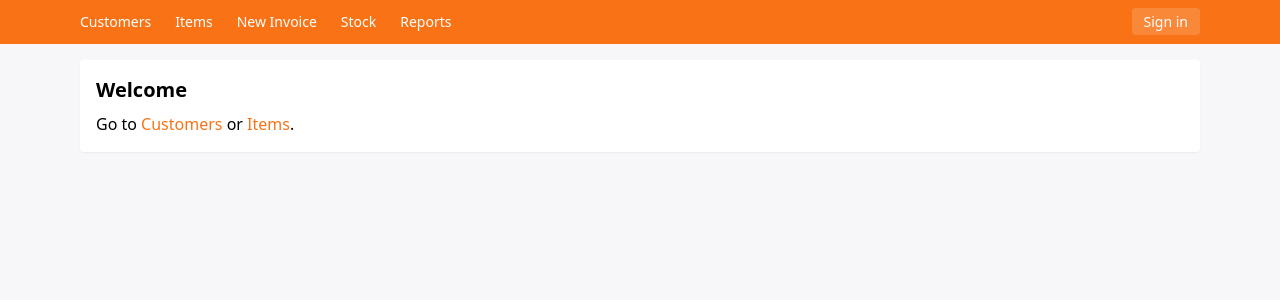
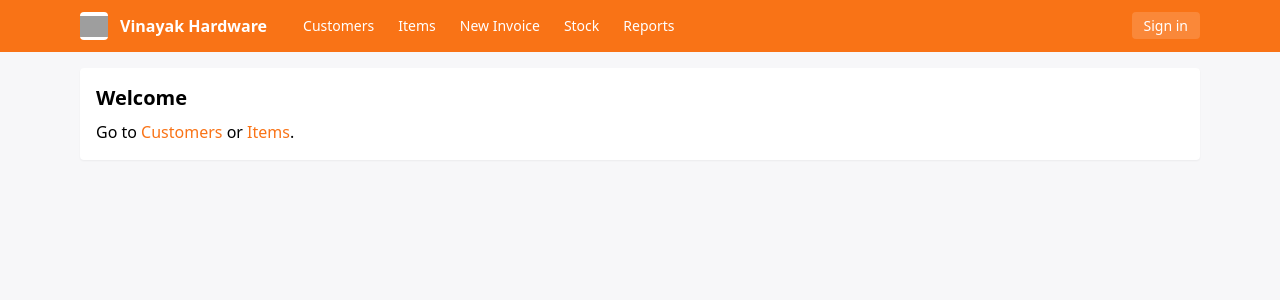
Before and after one commit to hetalpatel18686-sys/invoive_vinayak-hardware, a Next.js app: page / in a window 1280 px wide. Shown: the top 300 px of the page. Built offline with nearby package versions, Linux system fonts and the light colour scheme; no server answers; grey boxes are pictures that could not be loaded.

Commit message:
Update NavBar.tsx

```diff
--- a/src/components/NavBar.tsx
+++ b/src/components/NavBar.tsx
@@ -1,41 +1,77 @@
+'use client';
+import Link from 'next/link';
+import { supabase } from '@/lib/supabaseClient';
+import { useEffect, useState } from 'react';
 
-'use client'
-import Link from 'next/link'
-import { supabase } from '@/lib/supabaseClient'
-import { useEffect, useState } from 'react'
+export default function NavBar() {
+  // ✅ 1) Hide NavBar on the login page
+  if (typeof window !== 'undefined') {
+    if (window.location.pathname === '/login') {
+      return null;
+    }
+  }
 
-export default function NavBar(){
-  const [email, setEmail] = useState<string | null>(null)
+  // Brand from environment variables (set in Vercel → Settings → Environment Variables)
+  const brandName = process.env.NEXT_PUBLIC_BRAND_NAME || 'Vinayak Hardware';
+  const brandLogo = process.env.NEXT_PUBLIC_BRAND_LOGO_URL || '';
+
+  const [email, setEmail] = useState<string | null>(null);
+
   useEffect(() => {
-    supabase.auth.getUser().then(({data})=> setEmail(data.user?.email ?? null))
-  }, [])
+    supabase.auth.getUser().then(({ data }) => setEmail(data.user?.email ?? null));
+  }, []);
 
   const signOut = async () => {
-    await supabase.auth.signOut()
-    window.location.href = '/login'
-  }
+    await supabase.auth.signOut();
+    window.location.href = '/login';
+  };
 
   return (
     <header className="w-full bg-primary text-white">
       <nav className="mx-auto max-w-6xl flex items-center justify-between px-4 py-3">
-        <div className="flex gap-6 text-sm font-medium">
-          <Link href="/customers">Customers</Link>
-          <Link href="/items">Items</Link>
-          <Link href="/invoices/new">New Invoice</Link>
-          <Link href="/stock">Stock</Link>
-          <Link href="/reports">Reports</Link>
+        {/* ✅ 2) Brand (logo + name) on the left */}
+        <div className="flex items-center gap-3">
+          {brandLogo ? (
+            <img
+              src={brandLogo}
+              alt="logo"
+              className="h-7 w-7 rounded bg-white object-contain"
+            />
+          ) : null}
+          <span className="font-semibold">{brandName}</span>
+
+          {/* Main navigation links */}
+          <div className="flex gap-6 text-sm font-medium ml-6">
+            <Link href="/customers">Customers</Link>
+            <Link href="/items">Items</Link>
+            <Link href="/invoices/new">New Invoice</Link>
+            <Link href="/stock">Stock</Link>
+            <Link href="/reports">Reports</Link>
+          </div>
         </div>
+
+        {/* Right side: user or sign in */}
         <div className="text-sm">
           {email ? (
             <div className="flex items-center gap-4">
               <span className="opacity-90">{email}</span>
-              <button onClick={signOut} className="bg-white/15 hover:bg-white/25 rounded px-3 py-1">Sign out</button>
+              <button
+                onClick={signOut}
+                className="bg-white/15 hover:bg-white/25 rounded px-3 py-1"
+              >
+                Sign out
+              </button>
             </div>
           ) : (
-            <Link className="bg-white/15 hover:bg-white/25 rounded px-3 py-1" href="/login">Sign in</Link>
+            <Link
+              className="bg-white/15 hover:bg-white/25 rounded px-3 py-1"
+              href="/login"
+            >
+              Sign in
+            </Link>
           )}
         </div>
       </nav>
     </header>
-  )
+  );
 }
```
